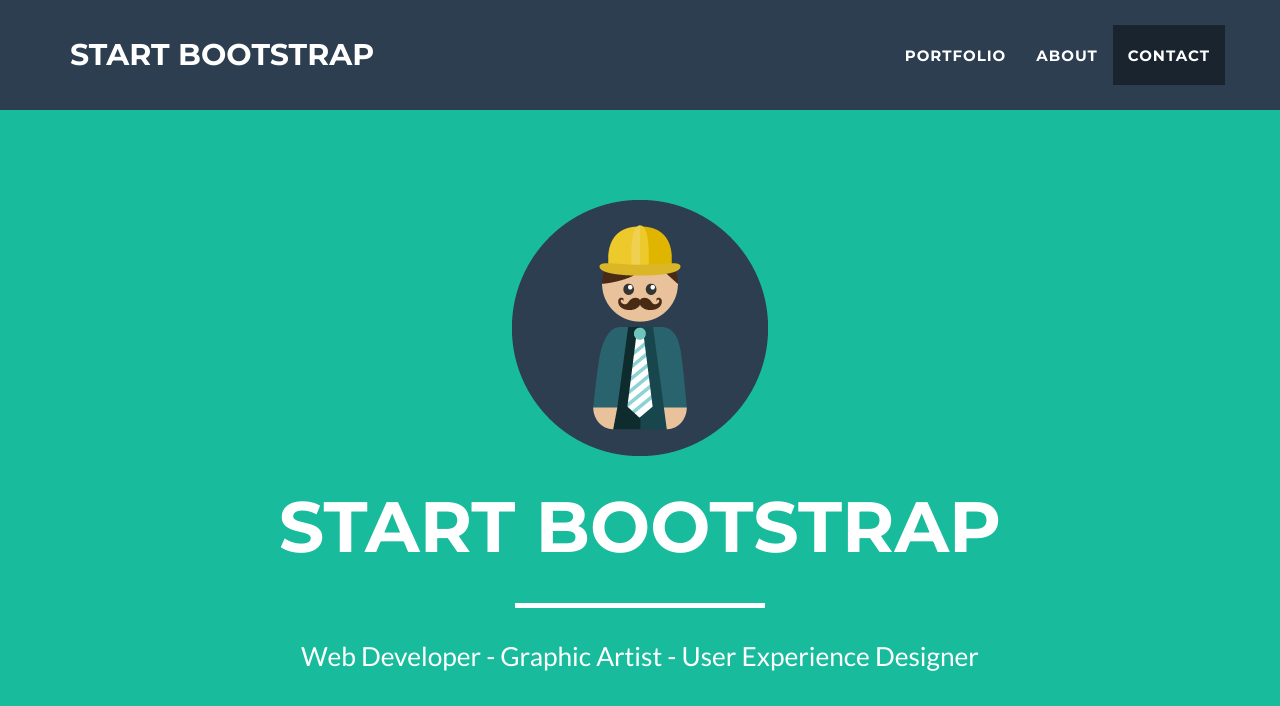
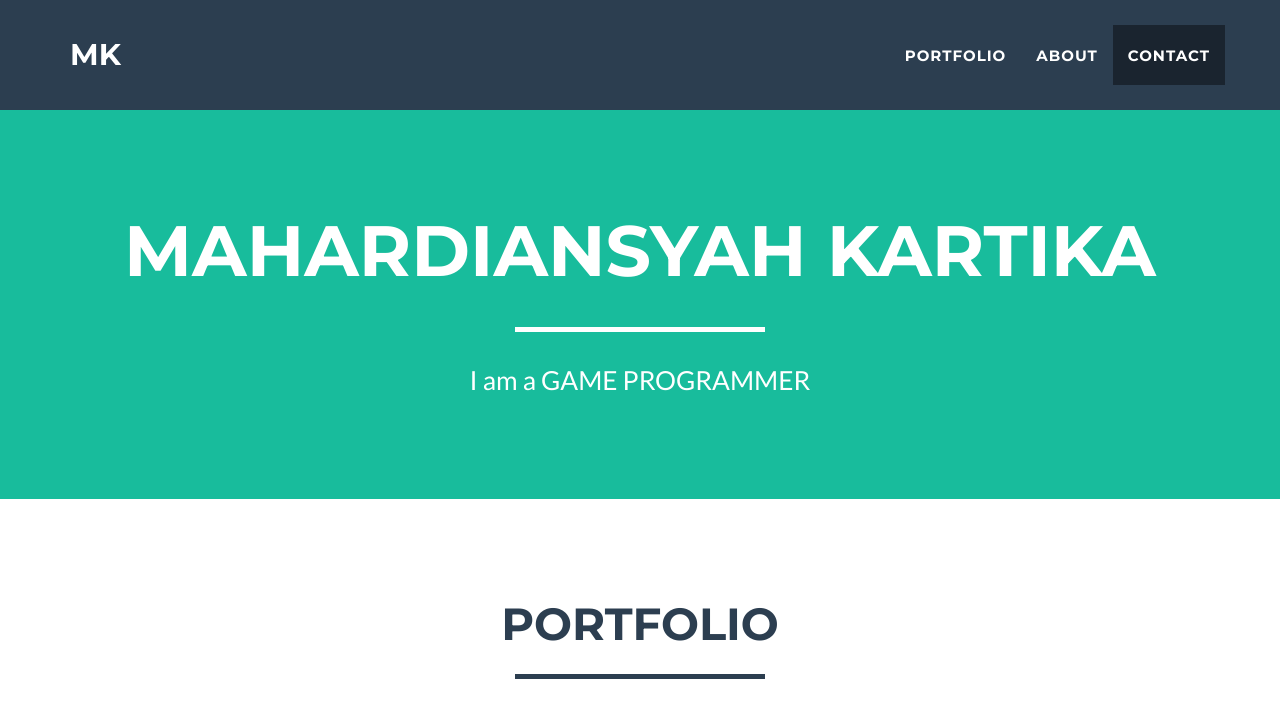
Before and after one commit to mahardiansyahkartika/PortfolioWebsite, a plain HTML site: page index.html in a window 1280 px wide. Shown: the top 706 px of the page. Drawn offline with nearby package versions, Linux system fonts and the light colour scheme.

Commit message:
+ edit index

```diff
--- a/index.html
+++ b/index.html
@@ -9,7 +9,7 @@
     <meta name="description" content="">
     <meta name="author" content="">
 
-    <title>Freelancer - Start Bootstrap Theme</title>
+    <title>Mahardiansyah Kartika</title>
 
     <!-- Bootstrap Core CSS - Uses Bootswatch Flatly Theme: http://bootswatch.com/flatly/ -->
     <link href="css/bootstrap.min.css" rel="stylesheet">
@@ -44,7 +44,7 @@
                     <span class="icon-bar"></span>
                     <span class="icon-bar"></span>
                 </button>
-                <a class="navbar-brand" href="#page-top">Start Bootstrap</a>
+                <a class="navbar-brand" href="#page-top">MK</a>
             </div>
 
             <!-- Collect the nav links, forms, and other content for toggling -->
@@ -74,11 +74,11 @@
         <div class="container">
             <div class="row">
                 <div class="col-lg-12">
-                    <img class="img-responsive" src="img/profile.png" alt="">
+                    <!--img class="img-responsive" src="img/profile.png" alt=""-->
                     <div class="intro-text">
-                        <span class="name">Start Bootstrap</span>
+                        <span class="name">Mahardiansyah Kartika</span>
                         <hr class="star-light">
-                        <span class="skills">Web Developer - Graphic Artist - User Experience Designer</span>
+                        <span class="skills">I am a GAME PROGRAMMER</span>
                     </div>
                 </div>
             </div>
@@ -170,16 +170,16 @@
             </div>
             <div class="row">
                 <div class="col-lg-4 col-lg-offset-2">
-                    <p>Freelancer is a free bootstrap theme created by Start Bootstrap. The download includes the complete source files including HTML, CSS, and JavaScript as well as optional LESS stylesheets for easy customization.</p>
+                    <p> Hi! I'm Mahar and I'm a game programmer living in Pittsburgh, Pennsylvania. In 2013, I graduated with a BS in Computer Science from Institut Teknologi Bandung (Indonesia). I have worked for 3 years as a mobile game programmer at indie mobile game company in Indonesia.</p>
                 </div>
                 <div class="col-lg-4">
-                    <p>Whether you're a student looking to showcase your work, a professional looking to attract clients, or a graphic artist looking to share your projects, this template is the perfect starting point!</p>
+                    <p> Now, I am pursuing my Masters in Entertainment Technology from Carnegie Mellon University's Entertainment Technology Center. I'm always looking for cool people to work with. </p>
                 </div>
-                <div class="col-lg-8 col-lg-offset-2 text-center">
+                <!--div class="col-lg-8 col-lg-offset-2 text-center">
                     <a href="#" class="btn btn-lg btn-outline">
                         <i class="fa fa-download"></i> Download Theme
                     </a>
-                </div>
+                </div-->
             </div>
         </div>
     </section>
```
